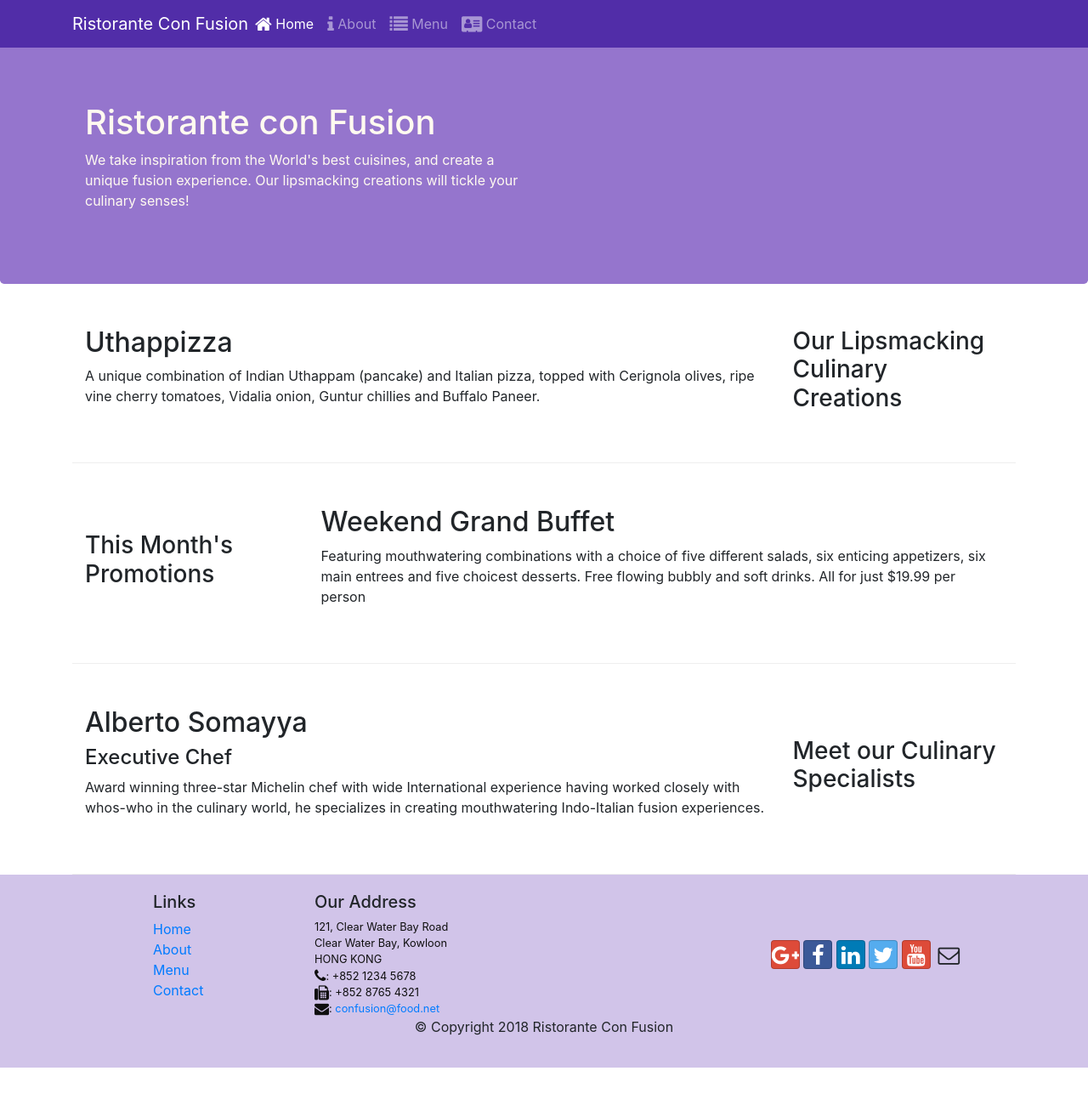
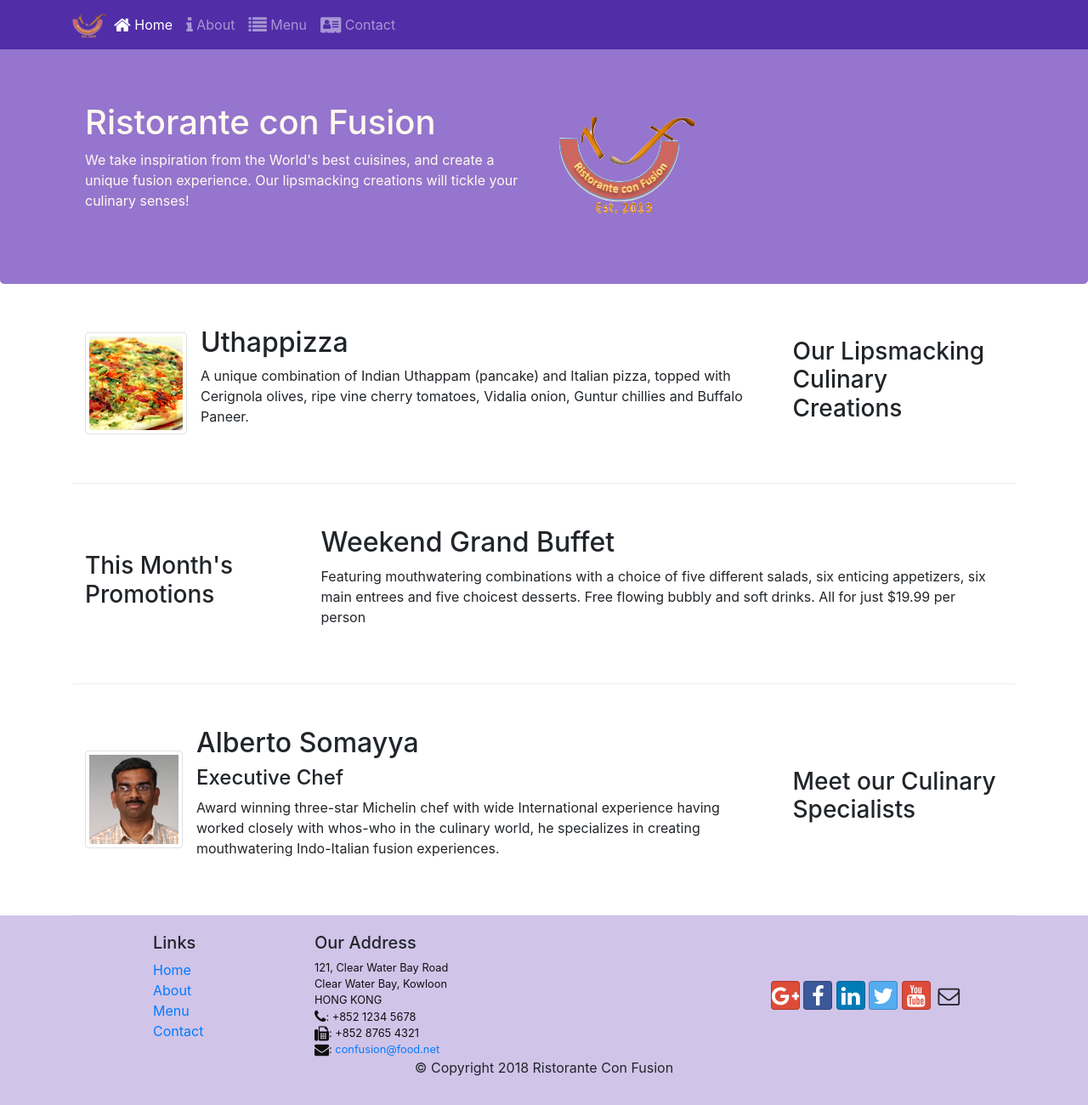
Before and after one commit to Adrian0207/Front-End-Web-UI-Frameworks-and-Tools-Bootstrap-4, a website: page Front End Web UI Frameworks and Tools Bootstrap 4/Bootstrap4/conFusion/index.html in a window 1280 px wide. Shown: the whole page at 85% size. Before the commit the page ends 1256 px from the top, so only its background shows below. Drawn offline with nearby package versions, Linux system fonts and the light colour scheme.

Commit message:
Images and Media

```diff
--- a/Front End Web UI Frameworks and Tools Bootstrap 4/Bootstrap4/conFusion/index.html
+++ b/Front End Web UI Frameworks and Tools Bootstrap 4/Bootstrap4/conFusion/index.html
@@ -21,7 +21,7 @@
             <button class="navbar-toggler" type="button" data-toggle="collapse" data-target="#Navbar">
                 <span class="navbar-toggler-icon"></span>
             </button>
-            <a class="navbar-brand mr-auto" href="#">Ristorante Con Fusion</a>
+            <a class="navbar-brand mr-auto" href="#"><img src="img/logo.png" height="30" width="41"></a>
                 <div class="collapse navbar-collapse" id="Navbar">
                     <ul class="navbar-nav mr-auto">
                         <li class="nav-item active"><a class="nav-link" href="#"><span class="fa fa-home fa-lg"></span> Home</a></li>
@@ -40,7 +40,8 @@
                     <h1>Ristorante con Fusion</h1>
                     <p>We take inspiration from the World's best cuisines, and create a unique fusion experience. Our lipsmacking creations will tickle your culinary senses!</p>
                 </div>
-                <div class="col-12 col-sm">
+                <div class="col-12 col-sm align-self-center">
+                    <img src="img/logo.png" class="img-fluid">
                 </div>
             </div>
         </div>
@@ -52,8 +53,13 @@
                 <h3>Our Lipsmacking Culinary Creations</h3>
             </div>
             <div class="col col-sm order-sm-first col-md">
-                <h2>Uthappizza</h2>
-                <p>A unique combination of Indian Uthappam (pancake) and Italian pizza, topped with Cerignola olives, ripe vine cherry tomatoes, Vidalia onion, Guntur chillies and Buffalo Paneer.</p>
+                <div class="media">
+                    <img class="d-flex mr-3 img-thumbnail align-self-center" src="img/uthappizza.png" alt="uthappizza">
+                    <div class="media-body">
+                        <h2 class="mt-0">Uthappizza</h2>
+                        <p>A unique combination of Indian Uthappam (pancake) and Italian pizza, topped with Cerignola olives, ripe vine cherry tomatoes, Vidalia onion, Guntur chillies and Buffalo Paneer.</p>
+                    </div>
+                </div>
             </div>
         </div>
 
@@ -73,9 +79,20 @@
                 <h3>Meet our Culinary Specialists</h3>
             </div>
             <div class="col col-sm order-sm-first col-md">
-                <h2>Alberto Somayya</h2>
-                <h4>Executive Chef</h4>
-                <p>Award winning three-star Michelin chef with wide International experience having worked closely with whos-who in the culinary world, he specializes in creating mouthwatering Indo-Italian fusion experiences. </p>
+                <div class="media">
+                    <img class="d-flex mr-3 img-thumbnail align-self-center"
+                            src="img/alberto.png" alt="Alberto Somayya">
+                    <div class="media-body">
+                        <h2 class="mt-0">Alberto Somayya</h2>
+                        <h4>Executive Chef</h4>
+                        <p class="d-none d-sm-block">
+                            Award winning three-star Michelin chef with wide
+                            International experience having worked closely with
+                            whos-who in the culinary world, he specializes in
+                            creating mouthwatering Indo-Italian fusion experiences.
+                        </p>
+                    </div>
+                </div>
             </div>
         </div>
     </div>
```
Also changed, not shown: Front End Web UI Frameworks and Tools Bootstrap 4/Bootstrap4/conFusion/aboutus.html (+5 -3 lines), Front End Web UI Frameworks and Tools Bootstrap 4/Bootstrap4/conFusion/contactus.html (+3 -2 lines), Front End Web UI Frameworks and Tools Bootstrap 4/Bootstrap4/conFusion/img/alberto.png (added), Front End Web UI Frameworks and Tools Bootstrap 4/Bootstrap4/conFusion/img/buffet.png (added), Front End Web UI Frameworks and Tools Bootstrap 4/Bootstrap4/conFusion/img/logo.png (added), Front End Web UI Frameworks and Tools Bootstrap 4/Bootstrap4/conFusion/img/uthappizza.png (added), 1 other file.
